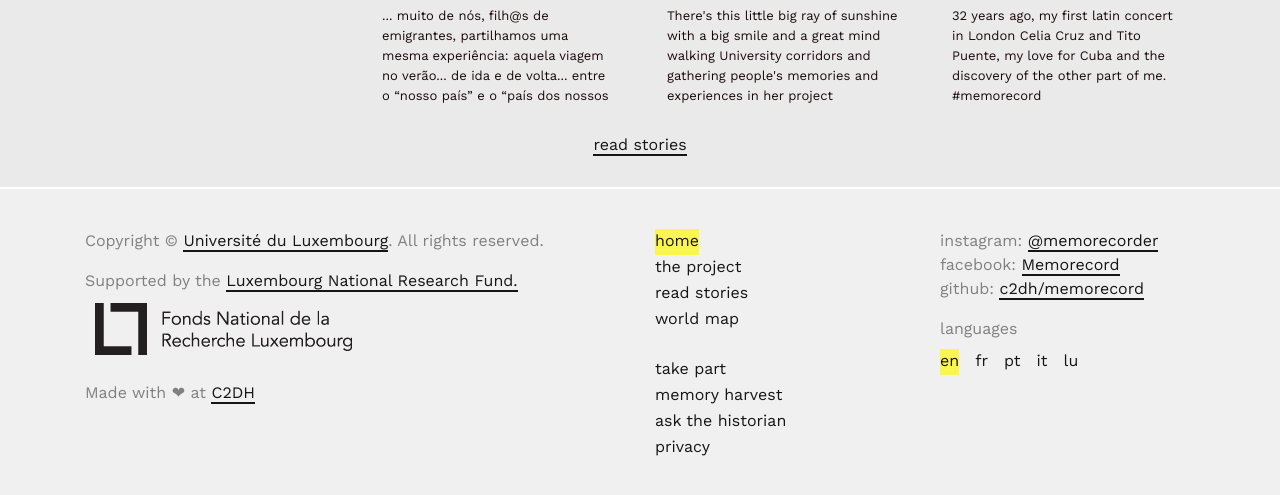
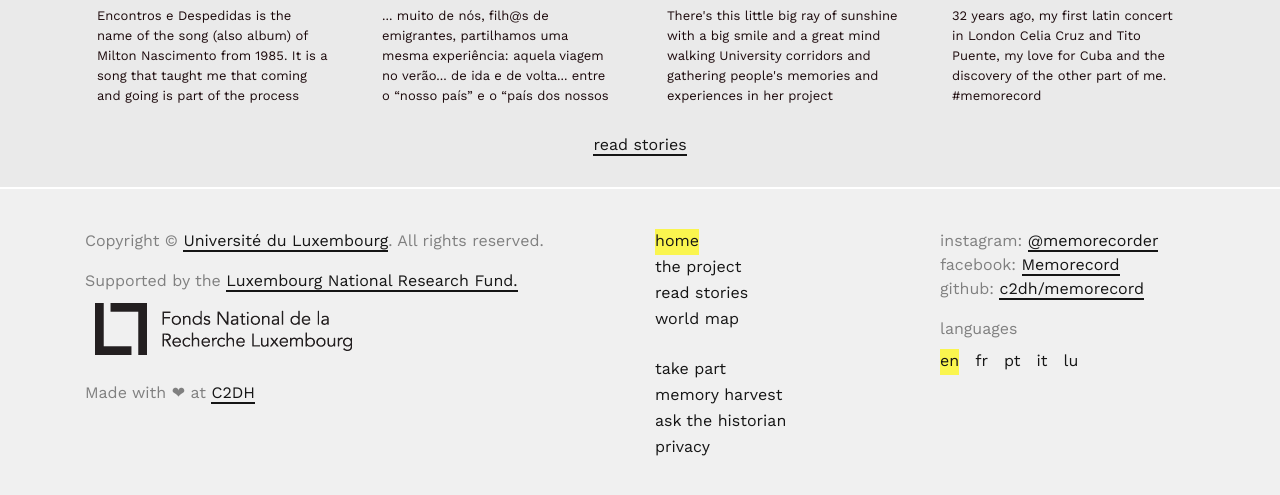
Before and after one commit to C2DH/memorecord, a Jekyll site: the page built from pages/index.md, in a window 1280 px wide and 900 px high, scrolled down 655 px, cut to the strip 399-894 px from the top of the window. Built offline with Jekyll 4.4.1, drawn with Linux system fonts in a browser that asks for light colours.

Commit message:
update new entry

```diff
--- a/_data/documents.yaml
+++ b/_data/documents.yaml
@@ -236,3 +236,4 @@
         url: 8eb1ffe900f349c796347a20d072cebe-24x24.jpg
         width: 24
         height: 24
+    description: "Encontros e Despedidas is the name of the song (also album) of Milton Nascimento from 1985. It is a song that taught me that coming and going is part of the process called life! A song that guides me and helps me keep grounded in every step on the way! E assim chegar e partir\nSão só dois lados\nDa mesma viagem\nO trem que chega\nÉ o mesmo trem da partida\nA hora do encontro\nÉ também despedida\nA plataforma dessa estação\nÉ a vida desse meu lugar\nÉ a vida desse meu lugar\nÉ a vida... #memorecord"
```
